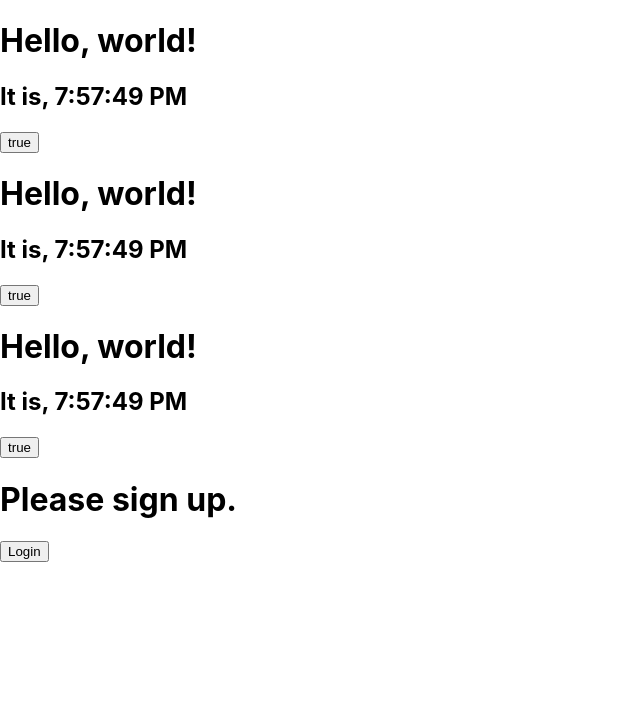
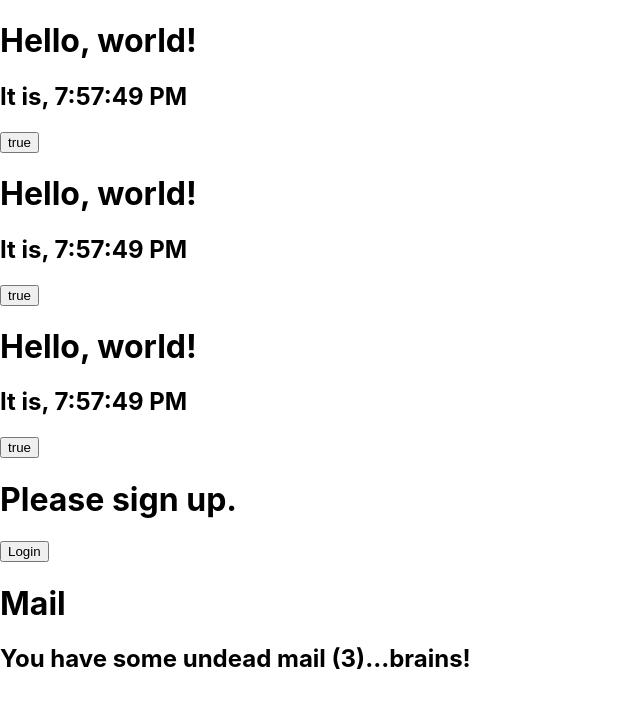
Before and after one commit to lightsage88/react-guide, a React (Create React App) app: page / in a window 1280 px wide. Shown: the top 708 px of the page, without its empty margins (0-640 px from the left). Built offline with nearby package versions, Linux system fonts and the light colour scheme.

Commit message:
learned about inline conditional rendering with logical operators... we have a condition followed by && and then the JSX 'markup' which is rendered if the first condition returns true...it almost seems like it wouldn't work but it totally does! cool

```diff
--- a/src/index.js
+++ b/src/index.js
@@ -3,6 +3,18 @@ import ReactDOM from 'react-dom';
 import './index.css';
 // import App from './App';
 import * as serviceWorker from './serviceWorker';
+
+
+function Mailbox(props) {
+    const unreadMessages = props.messages;
+    return(
+        <div>
+            <h1>Mail</h1>
+            {unreadMessages.length > 0 && <h2>You have some undead mail ({props.messages.length})...brains!</h2>}
+        </div>
+    );
+}
+
 
 
     function UserGreeting(props){
@@ -137,6 +149,8 @@ class Clock extends React.Component {
     }
 }
 
+const messages = ["Spiderman", "Batman", "Superman"]
+
 
 function App() {
     return (
@@ -145,10 +159,10 @@ function App() {
             <Clock />
             <Clock />
             <LoginControl />
+            <Mailbox messages={messages}/>
         </div>
     )
 }
-
 ReactDOM.render(<App />, document.getElementById('root'));
 
 
```
